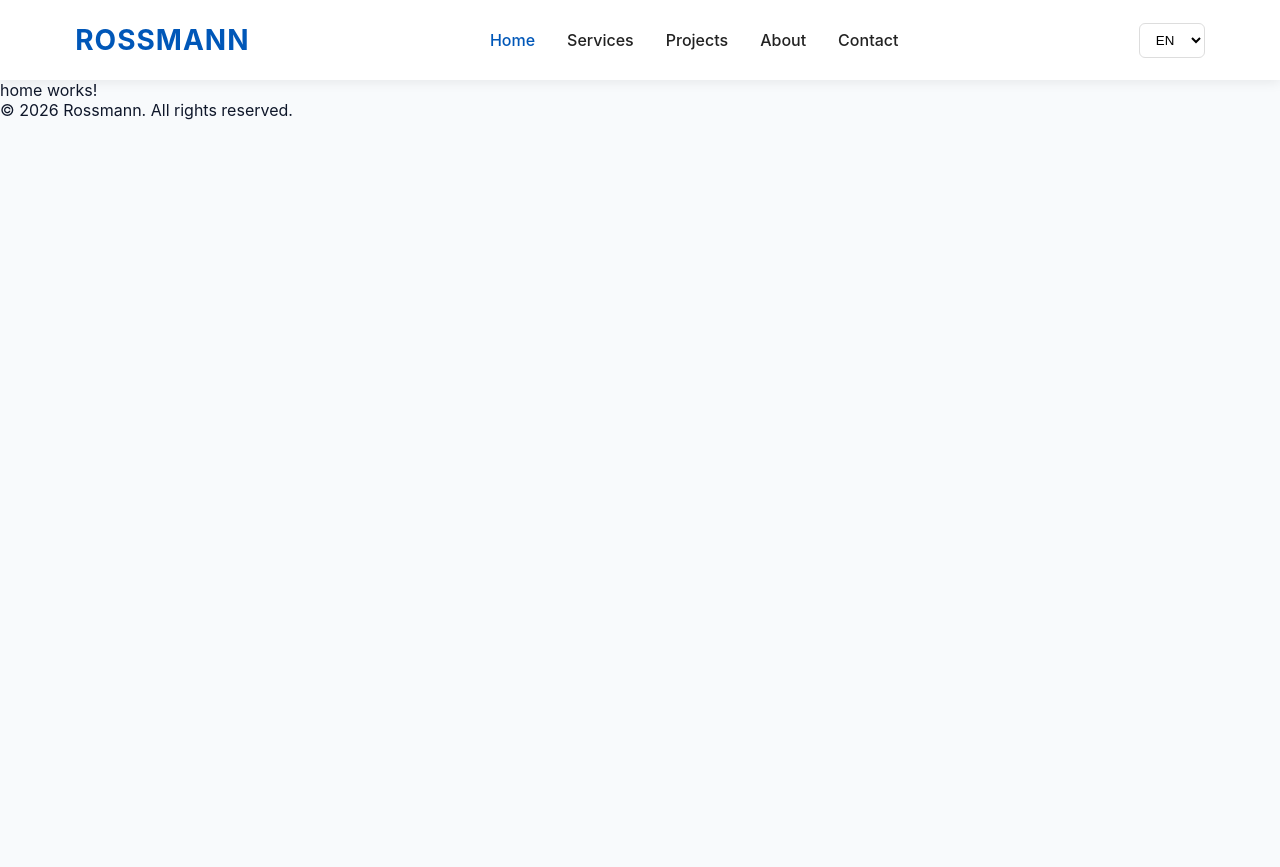
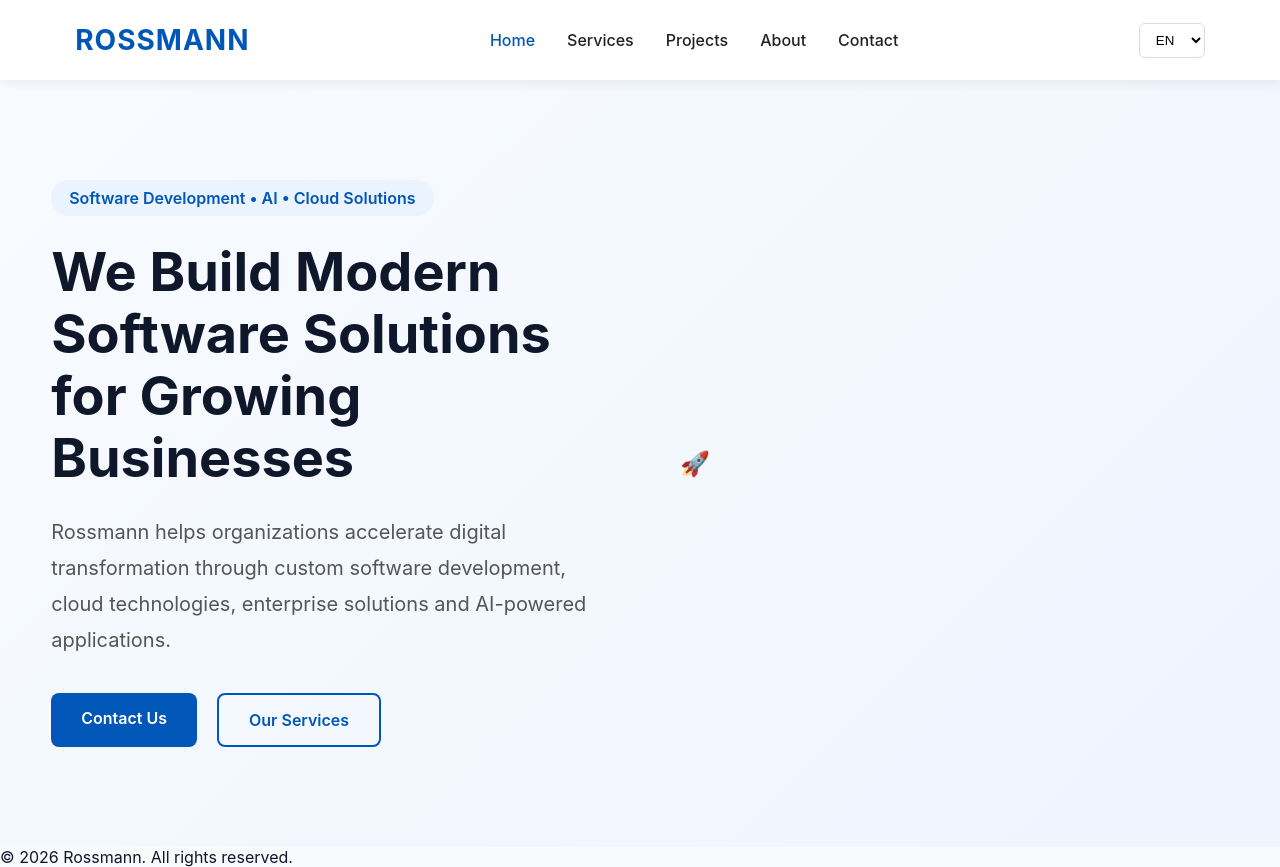
Before and after one commit to SeanKh/rossmann-website, an Angular app: page / in a window 1280 px wide. Before the commit the page ends 800 px from the top, so only its background shows below. Built offline with nearby package versions, Linux system fonts and the light colour scheme.

Commit message:
Add homepage hero section

```diff
--- a/src/app/features/home/home.html
+++ b/src/app/features/home/home.html
@@ -1 +1,37 @@
-<p>home works!</p>
+<section class="hero">
+  <div class="container hero-content">
+
+    <div class="hero-text">
+
+      <span class="tag">
+        Software Development • AI • Cloud Solutions
+      </span>
+
+      <h1>
+        We Build Modern Software Solutions for Growing Businesses
+      </h1>
+
+      <p>
+        Rossmann helps organizations accelerate digital transformation
+        through custom software development, cloud technologies,
+        enterprise solutions and AI-powered applications.
+      </p>
+
+      <div class="hero-buttons">
+        <a routerLink="/contact" class="btn btn-primary">
+          Contact Us
+        </a>
+
+        <a routerLink="/services" class="btn btn-outline">
+          Our Services
+        </a>
+      </div>
+
+    </div>
+
+    <div class="hero-image">
+      <h2>🚀</h2>
+    </div>
+
+  </div>
+</section>
--- a/src/app/features/home/home.scss
+++ b/src/app/features/home/home.scss
@@ -0,0 +1,87 @@
+.hero {
+  padding: 100px 0;
+  background: linear-gradient(135deg, #f8fbff 0%, #eef5ff 100%);
+}
+
+.hero-content {
+  display: grid;
+  grid-template-columns: 1fr 1fr;
+  align-items: center;
+  gap: 80px;
+}
+
+.tag {
+  display: inline-block;
+  padding: 8px 18px;
+  background: #eaf3ff;
+  color: #0057b8;
+  border-radius: 30px;
+  font-weight: 600;
+  margin-bottom: 25px;
+}
+
+.hero h1 {
+  font-size: 54px;
+  line-height: 1.15;
+  margin-bottom: 25px;
+}
+
+.hero p {
+  color: #555;
+  font-size: 20px;
+  line-height: 1.8;
+  margin-bottom: 35px;
+}
+
+.hero-buttons {
+  display: flex;
+  gap: 20px;
+}
+
+.btn {
+  padding: 15px 30px;
+  border-radius: 8px;
+  font-weight: 600;
+  text-decoration: none;
+  transition: .3s;
+}
+
+.btn-primary {
+  background: #0057b8;
+  color: white;
+}
+
+.btn-primary:hover {
+  background: #00469a;
+}
+
+.btn-outline {
+  border: 2px solid #0057b8;
+  color: #0057b8;
+}
+
+.btn-outline:hover {
+  background: #0057b8;
+  color: white;
+}
+
+.hero-image img {
+  width: 100%;
+}
+
+@media (max-width: 900px) {
+
+  .hero-content {
+    grid-template-columns: 1fr;
+    text-align: center;
+  }
+
+  .hero-buttons {
+    justify-content: center;
+  }
+
+  .hero h1 {
+    font-size: 40px;
+  }
+
+}
--- a/src/app/features/home/home.ts
+++ b/src/app/features/home/home.ts
@@ -1,9 +1,10 @@
 import { Component } from '@angular/core';
+import { RouterLink } from '@angular/router';
 
 @Component({
   selector: 'app-home',
-  imports: [],
+  imports: [RouterLink],
   templateUrl: './home.html',
-  styleUrl: './home.scss',
+  styleUrl: './home.scss'
 })
 export class Home {}
```
